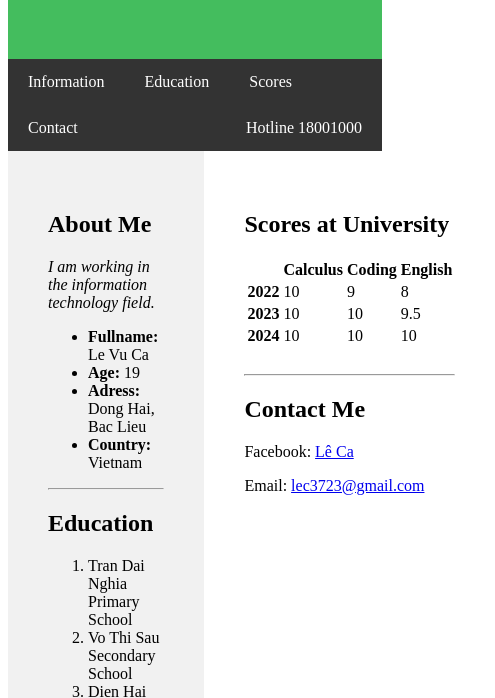
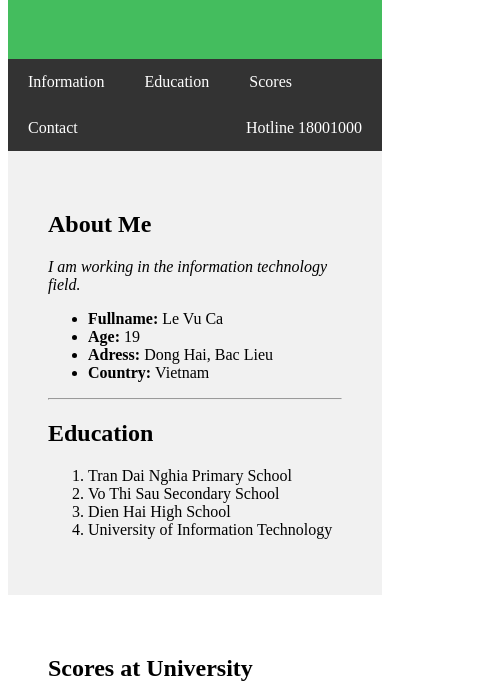
Before and after one commit to march-23th/march-23th.github.io, a plain HTML site: page index.html in a window 390 px wide. Shown: the part 146-844 px from the top of the page, 495 px wide, since content can reach past the window. Drawn offline with Linux system fonts and the light colour scheme.

Commit message:
update file index.css

```diff
--- a/index.css
+++ b/index.css
@@ -37,6 +37,7 @@ nav a:hover{
 
 #flex-container {
 	display: flex;
+	flex-wrap: nowrap;
 }
 
 #flex-left {
@@ -50,6 +51,33 @@ nav a:hover{
 	flex: 70%;
 }
 
+table,th,td {
+	border: 1px solid #DDD;
+	border-collapse: collapse;
+	text-align: center;
+}
+
+table tr:nth-child(even){
+	background-color: #f2f2f2;
+}
+
+table th{
+	background-color: #34ebba;
+	color: #404547;
+}
+
+@media(max-width: 600px){
+	#flex-container {
+		flex-wrap: wrap;
+	}
+	#flex-left{
+		flex: 100%;
+	}
+	#flex-right{
+		flex: 100%;
+	}
+}
+
 
 
 footer {
```
